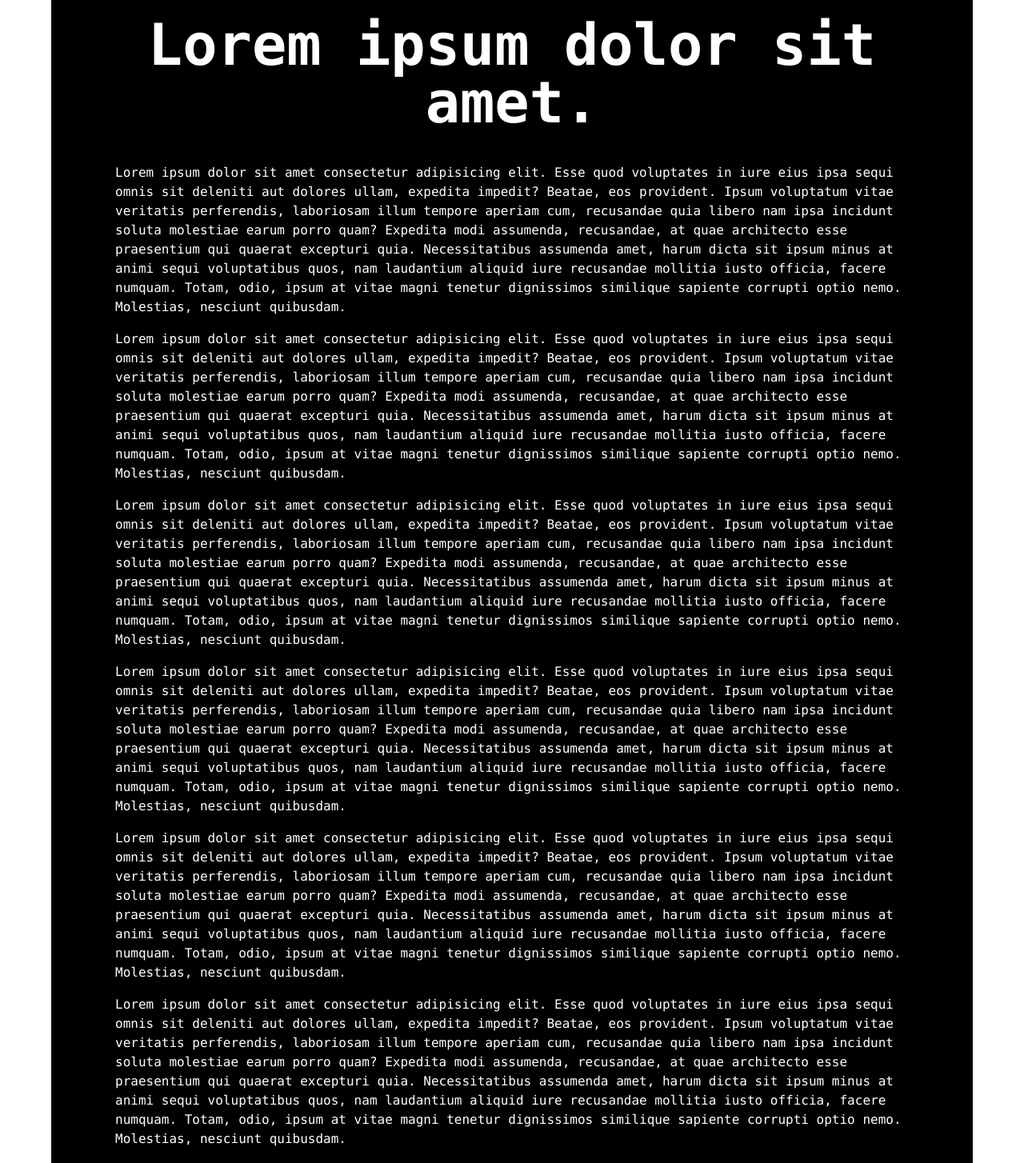
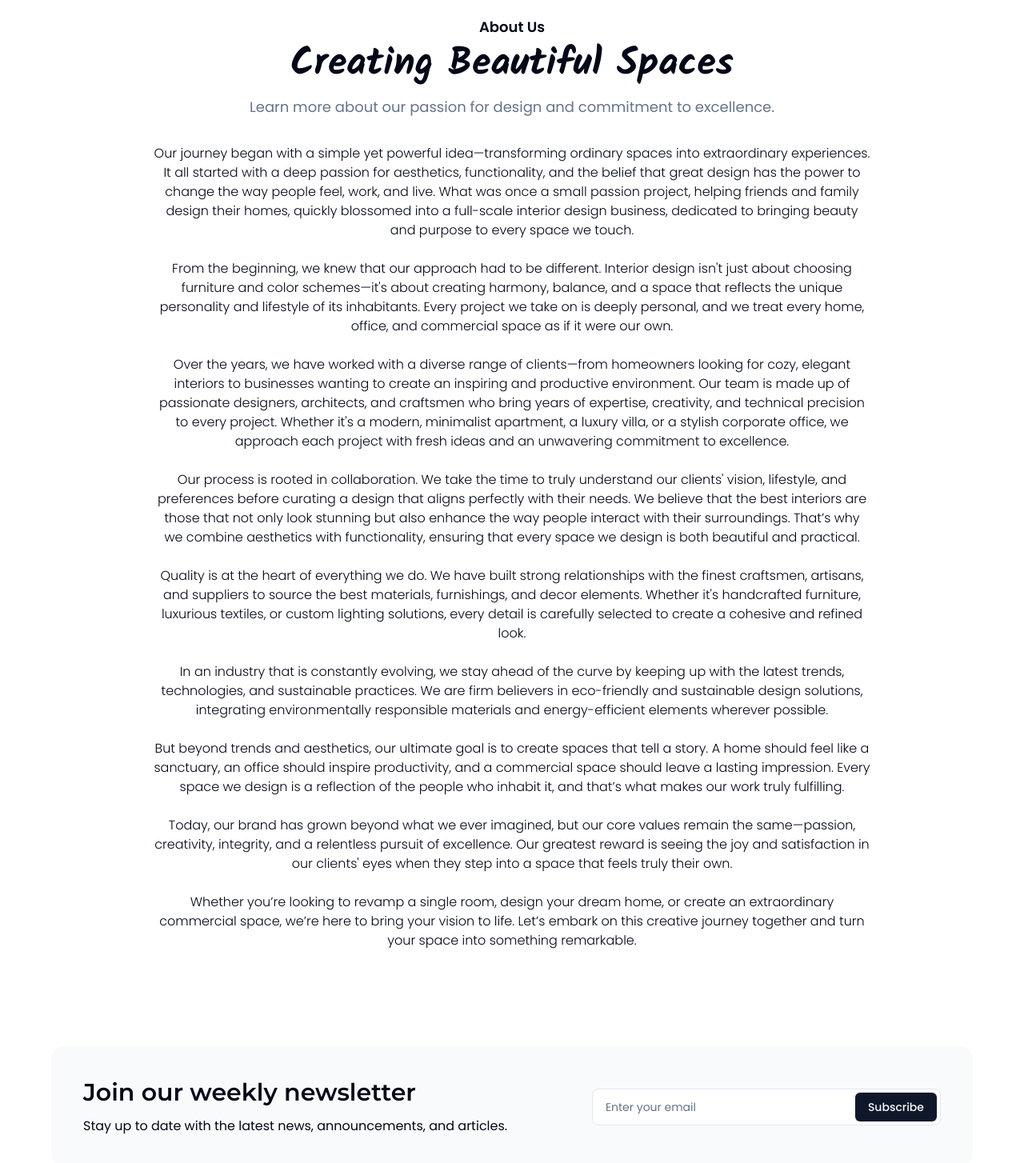
Before and after one commit to shashankaz/relix, a React (Vite) app: page /about in a window 1280 px wide. Shown: the part 140-1594 px from the top of the page at 80% size. Built offline with nearby package versions, Linux system fonts and the light colour scheme.

Commit message:
feat: add about section

```diff
--- a/src/pages/About/index.tsx
+++ b/src/pages/About/index.tsx
@@ -1,202 +1,91 @@
-import { motion, useScroll } from "motion/react";
-
 const About = () => {
-  const { scrollYProgress } = useScroll();
-
   return (
-    <div className="min-h-screen bg-black text-white font-mono">
-      <motion.div
-        style={{ scaleX: scrollYProgress }}
-        className="fixed top-0 left-0 right-0 origin-left h-1 bg-gradient-to-r from-red-500 to-pink-500"
-      ></motion.div>
-      <div className="p-20">
-        <h1 className="text-7xl text-center font-semibold mb-10">
-          Lorem ipsum dolor sit amet.
+    <div className="flex flex-col items-center justify-center py-20">
+      <div className="text-center mb-8">
+        <h6 className="text-lg font-semibold mb-2">
+          About <span>Us</span>
+        </h6>
+        <h1 className="text-4xl md:text-5xl font-semibold font-kalam">
+          Creating Beautiful Spaces
         </h1>
-        <div className="space-y-4">
-          <p>
-            Lorem ipsum dolor sit amet consectetur adipisicing elit. Esse quod
-            voluptates in iure eius ipsa sequi omnis sit deleniti aut dolores
-            ullam, expedita impedit? Beatae, eos provident. Ipsum voluptatum
-            vitae veritatis perferendis, laboriosam illum tempore aperiam cum,
-            recusandae quia libero nam ipsa incidunt soluta molestiae earum
-            porro quam? Expedita modi assumenda, recusandae, at quae architecto
-            esse praesentium qui quaerat excepturi quia. Necessitatibus
-            assumenda amet, harum dicta sit ipsum minus at animi sequi
-            voluptatibus quos, nam laudantium aliquid iure recusandae mollitia
-            iusto officia, facere numquam. Totam, odio, ipsum at vitae magni
-            tenetur dignissimos similique sapiente corrupti optio nemo.
-            Molestias, nesciunt quibusdam.
-          </p>
-          <p>
-            Lorem ipsum dolor sit amet consectetur adipisicing elit. Esse quod
-            voluptates in iure eius ipsa sequi omnis sit deleniti aut dolores
-            ullam, expedita impedit? Beatae, eos provident. Ipsum voluptatum
-            vitae veritatis perferendis, laboriosam illum tempore aperiam cum,
-            recusandae quia libero nam ipsa incidunt soluta molestiae earum
-            porro quam? Expedita modi assumenda, recusandae, at quae architecto
-            esse praesentium qui quaerat excepturi quia. Necessitatibus
-            assumenda amet, harum dicta sit ipsum minus at animi sequi
-            voluptatibus quos, nam laudantium aliquid iure recusandae mollitia
-            iusto officia, facere numquam. Totam, odio, ipsum at vitae magni
-            tenetur dignissimos similique sapiente corrupti optio nemo.
-            Molestias, nesciunt quibusdam.
-          </p>
-          <p>
-            Lorem ipsum dolor sit amet consectetur adipisicing elit. Esse quod
-            voluptates in iure eius ipsa sequi omnis sit deleniti aut dolores
-            ullam, expedita impedit? Beatae, eos provident. Ipsum voluptatum
-            vitae veritatis perferendis, laboriosam illum tempore aperiam cum,
-            recusandae quia libero nam ipsa incidunt soluta molestiae earum
-            porro quam? Expedita modi assumenda, recusandae, at quae architecto
-            esse praesentium qui quaerat excepturi quia. Necessitatibus
-            assumenda amet, harum dicta sit ipsum minus at animi sequi
-            voluptatibus quos, nam laudantium aliquid iure recusandae mollitia
-            iusto officia, facere numquam. Totam, odio, ipsum at vitae magni
-            tenetur dignissimos similique sapiente corrupti optio nemo.
-            Molestias, nesciunt quibusdam.
-          </p>
-          <p>
-            Lorem ipsum dolor sit amet consectetur adipisicing elit. Esse quod
-            voluptates in iure eius ipsa sequi omnis sit deleniti aut dolores
-            ullam, expedita impedit? Beatae, eos provident. Ipsum voluptatum
-            vitae veritatis perferendis, laboriosam illum tempore aperiam cum,
-            recusandae quia libero nam ipsa incidunt soluta molestiae earum
-            porro quam? Expedita modi assumenda, recusandae, at quae architecto
-            esse praesentium qui quaerat excepturi quia. Necessitatibus
-            assumenda amet, harum dicta sit ipsum minus at animi sequi
-            voluptatibus quos, nam laudantium aliquid iure recusandae mollitia
-            iusto officia, facere numquam. Totam, odio, ipsum at vitae magni
-            tenetur dignissimos similique sapiente corrupti optio nemo.
-            Molestias, nesciunt quibusdam.
-          </p>
-          <p>
-            Lorem ipsum dolor sit amet consectetur adipisicing elit. Esse quod
-            voluptates in iure eius ipsa sequi omnis sit deleniti aut dolores
-            ullam, expedita impedit? Beatae, eos provident. Ipsum voluptatum
-            vitae veritatis perferendis, laboriosam illum tempore aperiam cum,
-            recusandae quia libero nam ipsa incidunt soluta molestiae earum
-            porro quam? Expedita modi assumenda, recusandae, at quae architecto
-            esse praesentium qui quaerat excepturi quia. Necessitatibus
-            assumenda amet, harum dicta sit ipsum minus at animi sequi
-            voluptatibus quos, nam laudantium aliquid iure recusandae mollitia
-            iusto officia, facere numquam. Totam, odio, ipsum at vitae magni
-            tenetur dignissimos similique sapiente corrupti optio nemo.
-            Molestias, nesciunt quibusdam.
-          </p>
-          <p>
-            Lorem ipsum dolor sit amet consectetur adipisicing elit. Esse quod
-            voluptates in iure eius ipsa sequi omnis sit deleniti aut dolores
-            ullam, expedita impedit? Beatae, eos provident. Ipsum voluptatum
-            vitae veritatis perferendis, laboriosam illum tempore aperiam cum,
-            recusandae quia libero nam ipsa incidunt soluta molestiae earum
-            porro quam? Expedita modi assumenda, recusandae, at quae architecto
-            esse praesentium qui quaerat excepturi quia. Necessitatibus
-            assumenda amet, harum dicta sit ipsum minus at animi sequi
-            voluptatibus quos, nam laudantium aliquid iure recusandae mollitia
-            iusto officia, facere numquam. Totam, odio, ipsum at vitae magni
-            tenetur dignissimos similique sapiente corrupti optio nemo.
-            Molestias, nesciunt quibusdam.
-          </p>
-          <p>
-            Lorem ipsum dolor sit amet consectetur adipisicing elit. Esse quod
-            voluptates in iure eius ipsa sequi omnis sit deleniti aut dolores
-            ullam, expedita impedit? Beatae, eos provident. Ipsum voluptatum
-            vitae veritatis perferendis, laboriosam illum tempore aperiam cum,
-            recusandae quia libero nam ipsa incidunt soluta molestiae earum
-            porro quam? Expedita modi assumenda, recusandae, at quae architecto
-            esse praesentium qui quaerat excepturi quia. Necessitatibus
-            assumenda amet, harum dicta sit ipsum minus at animi sequi
-            voluptatibus quos, nam laudantium aliquid iure recusandae mollitia
-            iusto officia, facere numquam. Totam, odio, ipsum at vitae magni
-            tenetur dignissimos similique sapiente corrupti optio nemo.
-            Molestias, nesciunt quibusdam.
-          </p>
-          <p>
-            Lorem ipsum dolor sit amet consectetur adipisicing elit. Esse quod
-            voluptates in iure eius ipsa sequi omnis sit deleniti aut dolores
-            ullam, expedita impedit? Beatae, eos provident. Ipsum voluptatum
-            vitae veritatis perferendis, laboriosam illum tempore aperiam cum,
-            recusandae quia libero nam ipsa incidunt soluta molestiae earum
-            porro quam? Expedita modi assumenda, recusandae, at quae architecto
-            esse praesentium qui quaerat excepturi quia. Necessitatibus
-            assumenda amet, harum dicta sit ipsum minus at animi sequi
-            voluptatibus quos, nam laudantium aliquid iure recusandae mollitia
-            iusto officia, facere numquam. Totam, odio, ipsum at vitae magni
-            tenetur dignissimos similique sapiente corrupti optio nemo.
-            Molestias, nesciunt quibusdam.
-          </p>
-          <p>
-            Lorem ipsum dolor sit amet consectetur adipisicing elit. Esse quod
-            voluptates in iure eius ipsa sequi omnis sit deleniti aut dolores
-            ullam, expedita impedit? Beatae, eos provident. Ipsum voluptatum
-            vitae veritatis perferendis, laboriosam illum tempore aperiam cum,
-            recusandae quia libero nam ipsa incidunt soluta molestiae earum
-            porro quam? Expedita modi assumenda, recusandae, at quae architecto
-            esse praesentium qui quaerat excepturi quia. Necessitatibus
-            assumenda amet, harum dicta sit ipsum minus at animi sequi
-            voluptatibus quos, nam laudantium aliquid iure recusandae mollitia
-            iusto officia, facere numquam. Totam, odio, ipsum at vitae magni
-            tenetur dignissimos similique sapiente corrupti optio nemo.
-            Molestias, nesciunt quibusdam.
-          </p>
-          <p>
-            Lorem ipsum dolor sit amet consectetur adipisicing elit. Esse quod
-            voluptates in iure eius ipsa sequi omnis sit deleniti aut dolores
-            ullam, expedita impedit? Beatae, eos provident. Ipsum voluptatum
-            vitae veritatis perferendis, laboriosam illum tempore aperiam cum,
-            recusandae quia libero nam ipsa incidunt soluta molestiae earum
-            porro quam? Expedita modi assumenda, recusandae, at quae architecto
-            esse praesentium qui quaerat excepturi quia. Necessitatibus
-            assumenda amet, harum dicta sit ipsum minus at animi sequi
-            voluptatibus quos, nam laudantium aliquid iure recusandae mollitia
-            iusto officia, facere numquam. Totam, odio, ipsum at vitae magni
-            tenetur dignissimos similique sapiente corrupti optio nemo.
-            Molestias, nesciunt quibusdam.
-          </p>
-          <p>
-            Lorem ipsum dolor sit amet consectetur adipisicing elit. Esse quod
-            voluptates in iure eius ipsa sequi omnis sit deleniti aut dolores
-            ullam, expedita impedit? Beatae, eos provident. Ipsum voluptatum
-            vitae veritatis perferendis, laboriosam illum tempore aperiam cum,
-            recusandae quia libero nam ipsa incidunt soluta molestiae earum
-            porro quam? Expedita modi assumenda, recusandae, at quae architecto
-            esse praesentium qui quaerat excepturi quia. Necessitatibus
-            assumenda amet, harum dicta sit ipsum minus at animi sequi
-            voluptatibus quos, nam laudantium aliquid iure recusandae mollitia
-            iusto officia, facere numquam. Totam, odio, ipsum at vitae magni
-            tenetur dignissimos similique sapiente corrupti optio nemo.
-            Molestias, nesciunt quibusdam.
-          </p>
-          <p>
-            Lorem ipsum dolor sit amet consectetur adipisicing elit. Esse quod
-            voluptates in iure eius ipsa sequi omnis sit deleniti aut dolores
-            ullam, expedita impedit? Beatae, eos provident. Ipsum voluptatum
-            vitae veritatis perferendis, laboriosam illum tempore aperiam cum,
-            recusandae quia libero nam ipsa incidunt soluta molestiae earum
-            porro quam? Expedita modi assumenda, recusandae, at quae architecto
-            esse praesentium qui quaerat excepturi quia. Necessitatibus
-            assumenda amet, harum dicta sit ipsum minus at animi sequi
-            voluptatibus quos, nam laudantium aliquid iure recusandae mollitia
-            iusto officia, facere numquam. Totam, odio, ipsum at vitae magni
-            tenetur dignissimos similique sapiente corrupti optio nemo.
-            Molestias, nesciunt quibusdam.
-          </p>
-          <p>
-            Lorem ipsum dolor sit amet consectetur adipisicing elit. Esse quod
-            voluptates in iure eius ipsa sequi omnis sit deleniti aut dolores
-            ullam, expedita impedit? Beatae, eos provident. Ipsum voluptatum
-            vitae veritatis perferendis, laboriosam illum tempore aperiam cum,
-            recusandae quia libero nam ipsa incidunt soluta molestiae earum
-            porro quam? Expedita modi assumenda, recusandae, at quae architecto
-            esse praesentium qui quaerat excepturi quia. Necessitatibus
-            assumenda amet, harum dicta sit ipsum minus at animi sequi
-            voluptatibus quos, nam laudantium aliquid iure recusandae mollitia
-            iusto officia, facere numquam. Totam, odio, ipsum at vitae magni
-            tenetur dignissimos similique sapiente corrupti optio nemo.
-            Molestias, nesciunt quibusdam.
-          </p>
-        </div>
+        <p className="md:text-lg text-muted-foreground mt-4">
+          Learn more about our passion for design and commitment to excellence.
+        </p>
+      </div>
+      <div className="space-y-6 max-w-4xl mx-auto">
+        <p className="font-light text-center">
+          Our journey began with a simple yet powerful idea—transforming
+          ordinary spaces into extraordinary experiences. It all started with a
+          deep passion for aesthetics, functionality, and the belief that great
+          design has the power to change the way people feel, work, and live.
+          What was once a small passion project, helping friends and family
+          design their homes, quickly blossomed into a full-scale interior
+          design business, dedicated to bringing beauty and purpose to every
+          space we touch.
+        </p>
+        <p className="font-light text-center">
+          From the beginning, we knew that our approach had to be different.
+          Interior design isn't just about choosing furniture and color
+          schemes—it's about creating harmony, balance, and a space that
+          reflects the unique personality and lifestyle of its inhabitants.
+          Every project we take on is deeply personal, and we treat every home,
+          office, and commercial space as if it were our own.
+        </p>
+        <p className="font-light text-center">
+          Over the years, we have worked with a diverse range of clients—from
+          homeowners looking for cozy, elegant interiors to businesses wanting
+          to create an inspiring and productive environment. Our team is made up
+          of passionate designers, architects, and craftsmen who bring years of
+          expertise, creativity, and technical precision to every project.
+          Whether it's a modern, minimalist apartment, a luxury villa, or a
+          stylish corporate office, we approach each project with fresh ideas
+          and an unwavering commitment to excellence.
+        </p>
+        <p className="font-light text-center">
+          Our process is rooted in collaboration. We take the time to truly
+          understand our clients' vision, lifestyle, and preferences before
+          curating a design that aligns perfectly with their needs. We believe
+          that the best interiors are those that not only look stunning but also
+          enhance the way people interact with their surroundings. That’s why we
+          combine aesthetics with functionality, ensuring that every space we
+          design is both beautiful and practical.
+        </p>
+        <p className="font-light text-center">
+          Quality is at the heart of everything we do. We have built strong
+          relationships with the finest craftsmen, artisans, and suppliers to
+          source the best materials, furnishings, and decor elements. Whether
+          it's handcrafted furniture, luxurious textiles, or custom lighting
+          solutions, every detail is carefully selected to create a cohesive and
+          refined look.
+        </p>
+        <p className="font-light text-center">
+          In an industry that is constantly evolving, we stay ahead of the curve
+          by keeping up with the latest trends, technologies, and sustainable
+          practices. We are firm believers in eco-friendly and sustainable
+          design solutions, integrating environmentally responsible materials
+          and energy-efficient elements wherever possible.
+        </p>
+        <p className="font-light text-center">
+          But beyond trends and aesthetics, our ultimate goal is to create
+          spaces that tell a story. A home should feel like a sanctuary, an
+          office should inspire productivity, and a commercial space should
+          leave a lasting impression. Every space we design is a reflection of
+          the people who inhabit it, and that’s what makes our work truly
+          fulfilling.
+        </p>
+        <p className="font-light text-center">
+          Today, our brand has grown beyond what we ever imagined, but our core
+          values remain the same—passion, creativity, integrity, and a
+          relentless pursuit of excellence. Our greatest reward is seeing the
+          joy and satisfaction in our clients' eyes when they step into a space
+          that feels truly their own.
+        </p>
+        <p className="font-light text-center">
+          Whether you’re looking to revamp a single room, design your dream
+          home, or create an extraordinary commercial space, we’re here to bring
+          your vision to life. Let’s embark on this creative journey together
+          and turn your space into something remarkable.
+        </p>
       </div>
     </div>
   );
```
